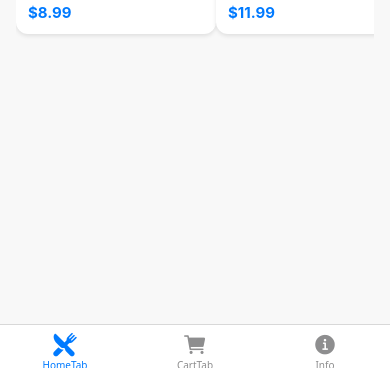
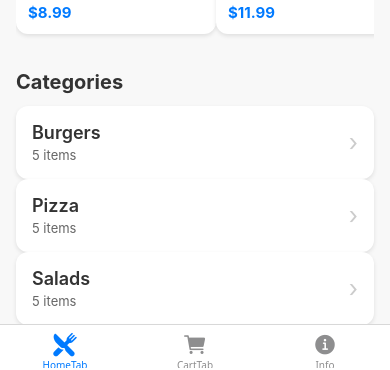
Before and after one commit to alis-g/restaurant-app, a React Native app: screen /Home in a window 390 px wide. Shown: the part 471-841 px from the top of the page. Built offline with nearby package versions, Linux system fonts and the light colour scheme.

Commit message:
add categories on home screen

```diff
--- /dev/null
+++ b/src/components/CategoryCard.jsx
@@ -0,0 +1,49 @@
+import { View, Text, StyleSheet } from "react-native";
+
+export default function CategoryCard({
+    title,
+ }) {
+    return (
+        <View style={styles.container}>
+            <View style={styles.content}>
+                <Text style={styles.title}>{title}</Text>
+                <Text style={styles.itemCount}>5 items</Text>
+            </View>
+            <Text style={styles.arrow}>›</Text>
+        </View>
+    );
+}
+
+const styles = StyleSheet.create({
+  container: {
+    backgroundColor: '#fff',
+    borderRadius: 12,
+    padding: 16,
+    flexDirection: 'row',
+    alignItems: 'center',
+    justifyContent: 'space-between',
+    shadowColor: '#000',
+    shadowOffset: { width: 0, height: 2 },
+    shadowOpacity: 0.1,
+    shadowRadius: 4,
+    elevation: 3,
+  },
+  content: {
+    flex: 1,
+  },
+  title: {
+    fontSize: 18,
+    fontWeight: '600',
+    color: '#333',
+  },
+  itemCount: {
+    fontSize: 13,
+    color: '#666',
+    marginTop: 4,
+  },
+  arrow: {
+    fontSize: 24,
+    color: '#ccc',
+    marginLeft: 8,
+  },
+});
--- a/src/screens/HomeScreen.jsx
+++ b/src/screens/HomeScreen.jsx
@@ -1,10 +1,12 @@
-import { FlatList, StyleSheet, Text, View } from "react-native";
-import { featuredItems } from "../data/data";
+import { FlatList, ScrollView, StyleSheet, Text, View } from "react-native";
+import { categories, featuredItems } from "../data/data";
 import FeaturedCard from "../components/FeaturedCard";
+import CategoryCard from "../components/CategoryCard";
+import { Link } from "@react-navigation/native";
 
 export default function HomeScreen() {
     return (
-        <View style={styles.container}>
+        <ScrollView style={styles.container}>
             <View style={styles.header}>
                 <Text style={styles.restaurantName}>Tasty Bites</Text>
                 <View style={styles.headerInfo}>
@@ -26,7 +28,15 @@ export default function HomeScreen() {
                 />
             </View>
 
-        </View>
+             <View style={styles.section}>
+                <Text style={styles.sectionTitle}>Categories</Text>
+                {categories.map((category) => (
+
+                        <CategoryCard key={category.id} title={category.title} />
+
+                ))}
+            </View>
+        </ScrollView>
 
 
     );
```
